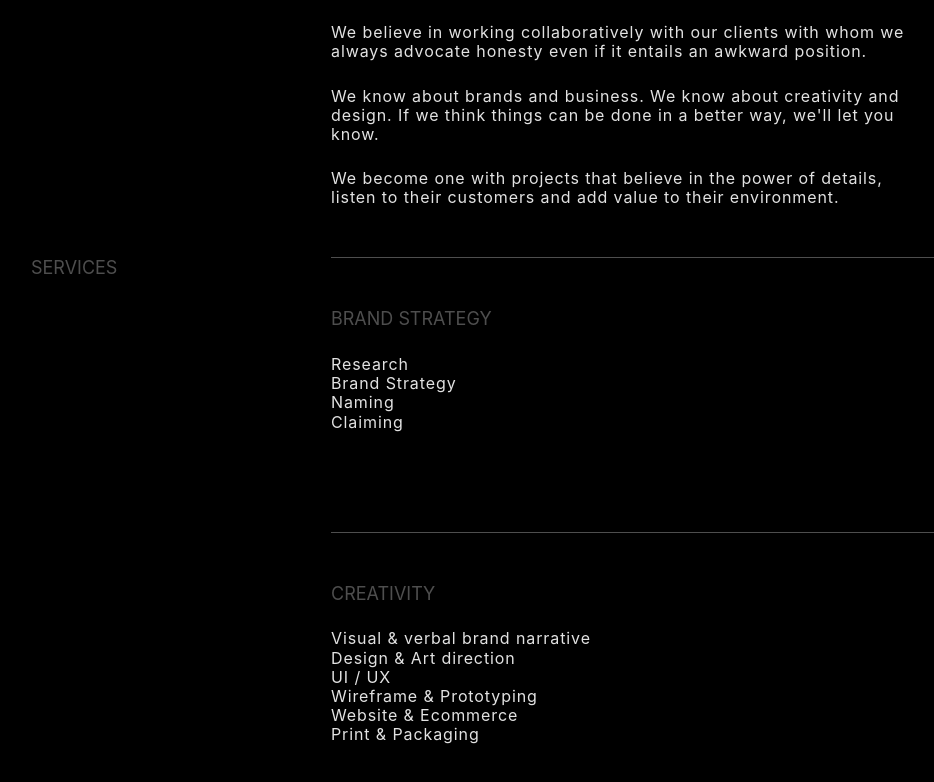
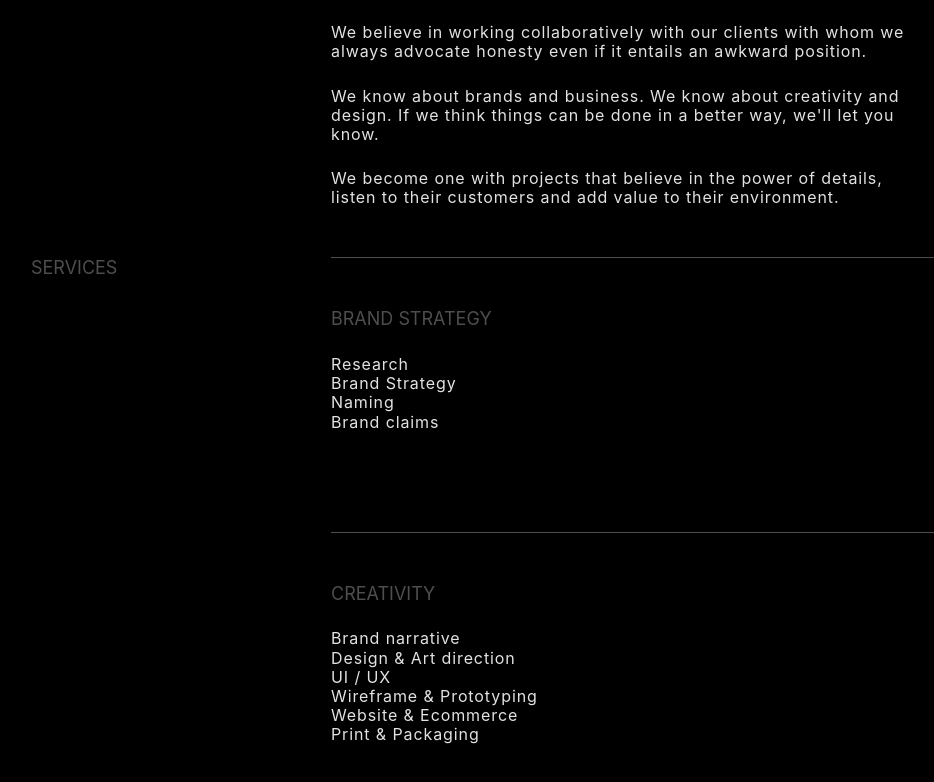
Before and after one commit to supermundano/supermundano-web, a Next.js app: page /services in a window 1280 px wide. Shown: the part 366-1148 px from the top of the page, without its empty margins (9-943 px from the left). Built offline with nearby package versions, Linux system fonts and the light colour scheme; no server answers; a web font is replaced by a local one.

Commit message:
Cambio texto servicios

```diff
--- a/components/ServicesListSection.tsx
+++ b/components/ServicesListSection.tsx
@@ -34,10 +34,10 @@ export default function ServicesListSection() {
                 <p>Research</p>
                 <p>Brand Strategy</p>
                 <p>Naming</p>
-                <p>Claiming</p>
+                <p>Brand claims</p>
             </ServicesListItem>
             <ServicesListItem title="CREATIVITY">
-                <p>Visual &amp; verbal brand narrative</p>
+                <p>Brand narrative</p>
                 <p>Design &amp; Art direction</p>
                 <p>UI / UX</p>
                 <p>Wireframe &amp; Prototyping</p>
```
